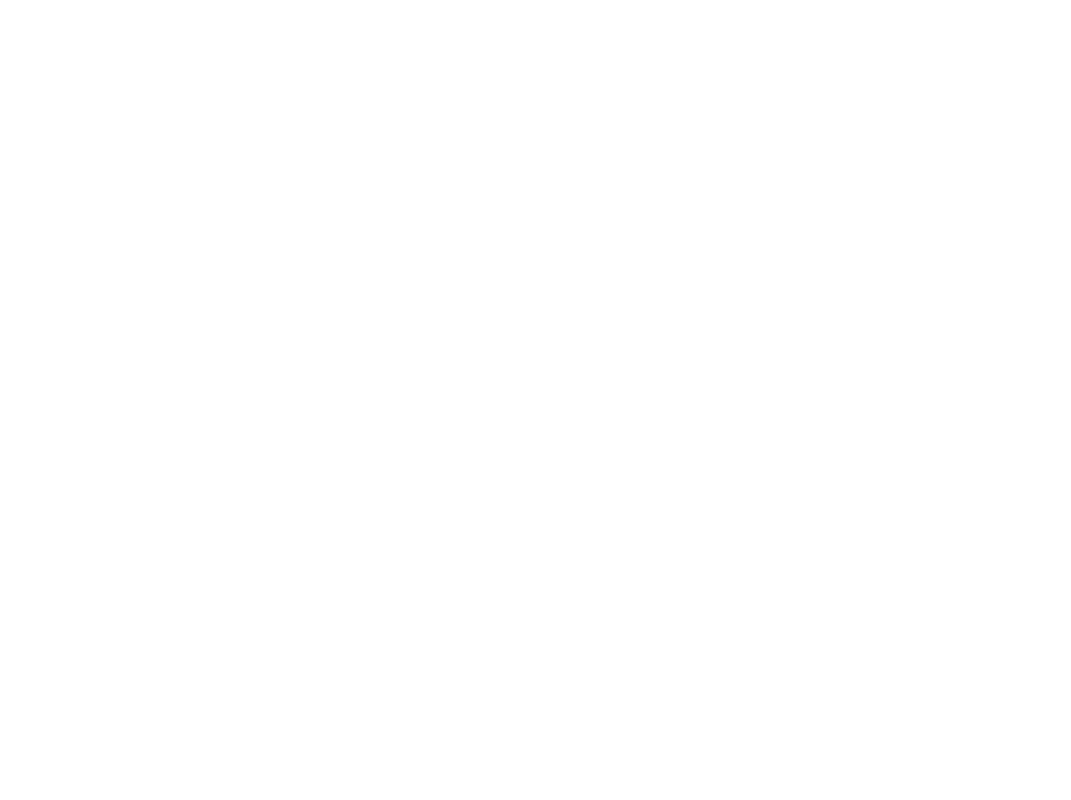
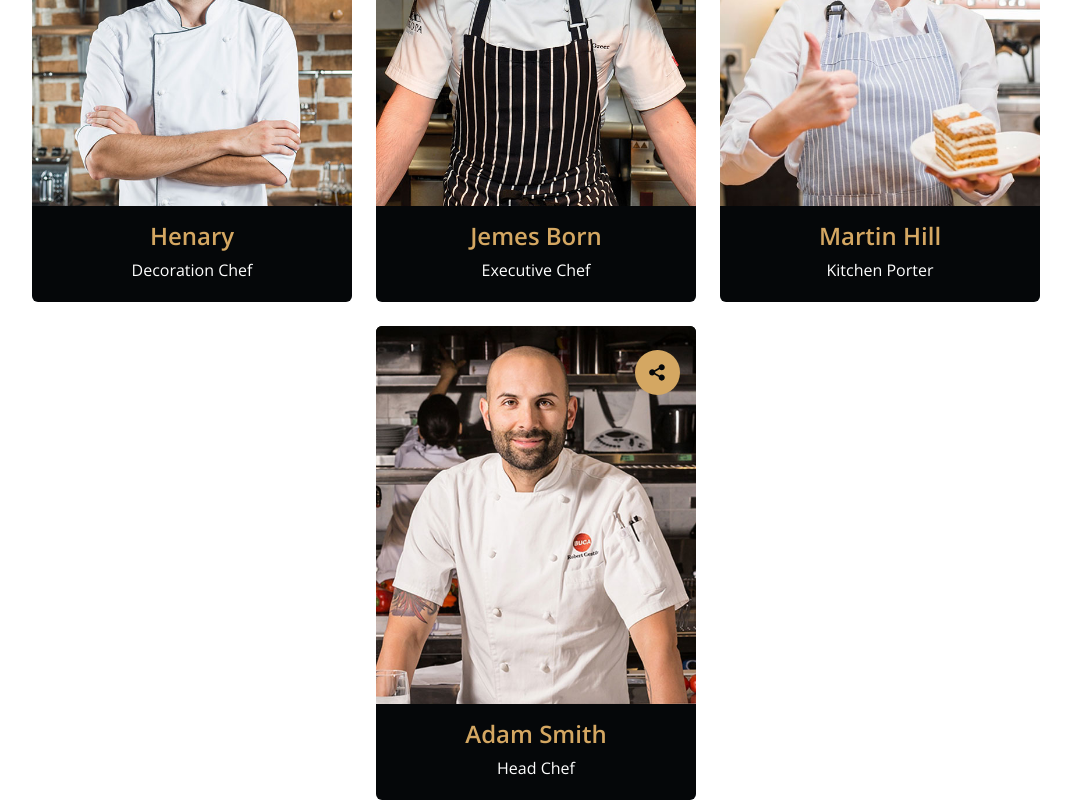
Before and after one commit to chwaleed/Resturant_Website, a React (Vite) app: page / in a window 1280 px wide. Shown: the part 7527-8327 px from the top of the page, without its empty margins (104-1175 px from the left). Before the commit the page ends 7423 px from the top, so only its background shows below. Built offline with nearby package versions, Linux system fonts and the light colour scheme.

Commit message:
team page is completed

```diff
--- a/src/compnents/teamCard.jsx
+++ b/src/compnents/teamCard.jsx
@@ -8,7 +8,7 @@
 
 function TeamCard(props) {
   return (
-    <div className="group relative transition duration-[0.8s] w-[20rem] hover:bg-primary rounded-md overflow-hidden ml-10 mb-8 font-body flex-col flex gap-3 bg-dark">
+    <div className="group relative transition duration-[0.8s] md:w-[17rem] lg:w-[20rem] hover:bg-primary rounded-md overflow-hidden   font-body flex-col flex gap-3 bg-dark">
       <img src={props.img} className="w-full" />
       <div className="flex flex-col gap-1 mb-5 items-center">
         <h1 className="group-hover:text-dark transition duration-[0.8s] text-primary font-semibold text-[1.5rem]">
--- a/src/pages/Team/Team.jsx
+++ b/src/pages/Team/Team.jsx
@@ -1,16 +1,45 @@
 import React from "react";
 import Button2 from "../../compnents/button2";
 import TeamCard from "../../compnents/teamCard";
+import team1 from "../../assets/Images/team-1.jpg";
+import team2 from "../../assets/Images/team-2.jpg";
+import team3 from "../../assets/Images/team-3.jpg";
+import team4 from "../../assets/Images/team-4.jpg";
+
+const data = [
+  {
+    img: team1,
+    name: "Henary",
+    text: "Decoration Chef",
+  },
+  {
+    img: team2,
+    name: "Jemes Born",
+    text: "Executive Chef",
+  },
+  {
+    img: team3,
+    name: "Martin Hill",
+    text: "Kitchen Porter",
+  },
+  {
+    img: team4,
+    name: "Adam Smith",
+    text: "Head Chef",
+  },
+];
 
 function Team() {
   return (
-    <div className="mt-[12rem] gap-3 flex flex-col items-center">
+    <div className="mt-[12rem] px-6 overflow-hidden font-body gap-3 flex flex-col items-center">
       <Button2 text={"OUR TEAM"} x={"px-6"} y={"py-1"} />
-      <h1 className="text-[3.4rem] font-heading  ">
+      <h1 className="text-[2rem] text-center md:text-[2.8rem] lg:text-[3.4rem] font-heading  ">
         We have experienced chef Team
       </h1>
-      <div>
-        <TeamCard />
+      <div className="flex flex-wrap justify-center   gap-6">
+        {data.map((item) => (
+          <TeamCard img={item.img} text={item.text} name={item.name} />
+        ))}
       </div>
     </div>
   );
```
